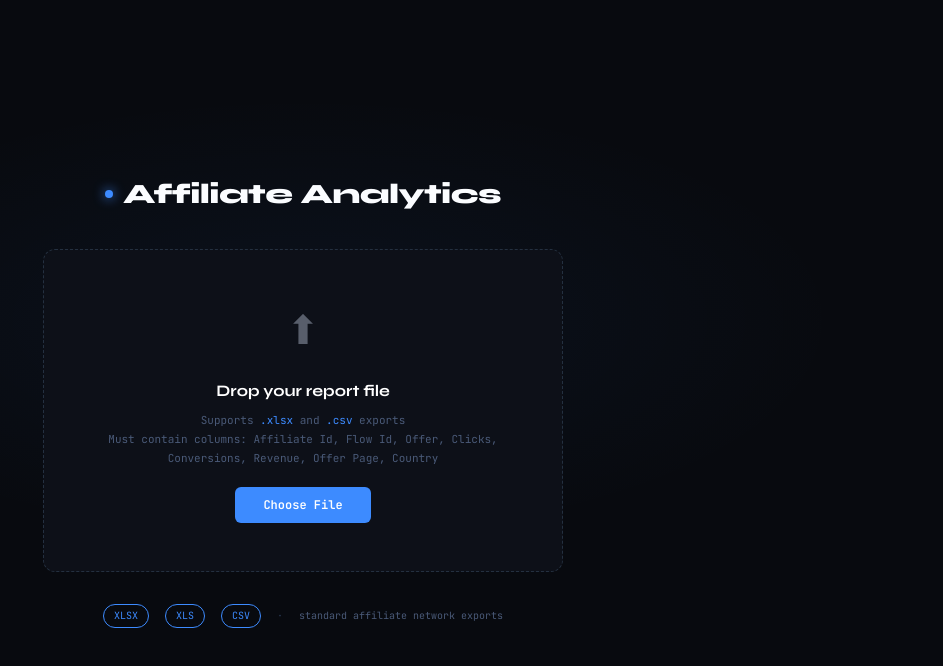
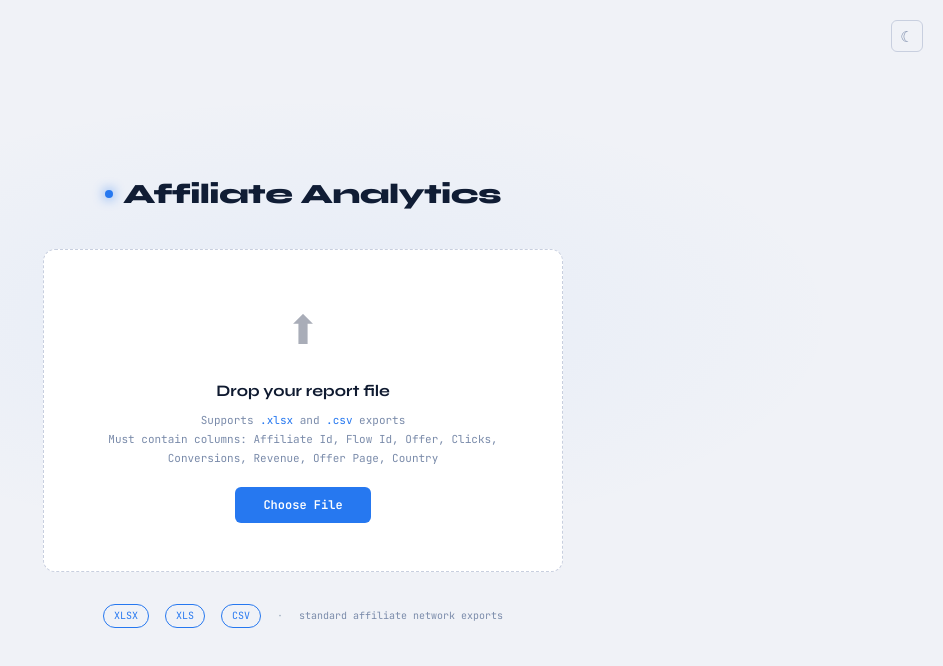
Before and after one commit to adgvkty/flowopt.github.io, a plain HTML site: page index.html in a window 1280 px wide. Shown: the whole page, without its empty margins (337-1280 px from the left). Drawn offline with Linux system fonts and the light colour scheme.

Commit message:
Add files via upload

```diff
--- a/index.html
+++ b/index.html
@@ -25,6 +25,58 @@
   --red: #ff5566;
   --orange: #ff8c44;
   --glow: rgba(61,139,255,0.08);
+  --logo-color: #fff;
+  --chip-val: #fff;
+  --kv-color: #fff;
+  --country-code-color: #fff;
+}
+
+[data-theme="light"] {
+  --bg: #f0f2f7;
+  --surface: #ffffff;
+  --surface2: #f5f7fb;
+  --surface3: #eaecf4;
+  --border: #dde2ee;
+  --border2: #c8cfdf;
+  --text: #2a3550;
+  --muted: #7a8baa;
+  --dim: #a0aec0;
+  --accent: #2678f0;
+  --accent2: #5a52e0;
+  --green: #16a865;
+  --yellow: #c89010;
+  --red: #e03048;
+  --orange: #d06020;
+  --glow: rgba(38,120,240,0.06);
+  --logo-color: #0f1a30;
+  --chip-val: #0f1a30;
+  --kv-color: #0f1a30;
+  --country-code-color: #0f1a30;
+}
+
+@media (prefers-color-scheme: light) {
+  :root:not([data-theme="dark"]) {
+    --bg: #f0f2f7;
+    --surface: #ffffff;
+    --surface2: #f5f7fb;
+    --surface3: #eaecf4;
+    --border: #dde2ee;
+    --border2: #c8cfdf;
+    --text: #2a3550;
+    --muted: #7a8baa;
+    --dim: #a0aec0;
+    --accent: #2678f0;
+    --accent2: #5a52e0;
+    --green: #16a865;
+    --yellow: #c89010;
+    --red: #e03048;
+    --orange: #d06020;
+    --glow: rgba(38,120,240,0.06);
+    --logo-color: #0f1a30;
+    --chip-val: #0f1a30;
+    --kv-color: #0f1a30;
+    --country-code-color: #0f1a30;
+  }
 }
 
 * { box-sizing: border-box; margin: 0; padding: 0; }
@@ -63,7 +115,7 @@ body {
   font-size: 28px;
   font-weight: 800;
   letter-spacing: -0.02em;
-  color: #fff;
+  color: var(--logo-color);
   display: flex;
   align-items: center;
   gap: 10px;
@@ -104,7 +156,7 @@ body {
   font-family: 'Syne', sans-serif;
   font-size: 16px;
   font-weight: 700;
-  color: #fff;
+  color: var(--logo-color);
   margin-bottom: 8px;
 }
 
@@ -173,7 +225,7 @@ body {
   font-family: 'Syne', sans-serif;
   font-size: 14px;
   font-weight: 700;
-  color: #fff;
+  color: var(--logo-color);
   margin-bottom: 4px;
 }
 
@@ -268,7 +320,7 @@ body {
   font-family: 'Syne', sans-serif;
   font-size: 15px;
   font-weight: 800;
-  color: #fff;
+  color: var(--logo-color);
   letter-spacing: -0.02em;
   display: flex;
   align-items: center;
@@ -282,7 +334,7 @@ body {
 .top-stats { display: flex; gap: 20px; }
 
 .ts { display: flex; flex-direction: column; align-items: flex-end; }
-.ts .v { font-size: 13px; font-weight: 600; color: #fff; }
+.ts .v { font-size: 13px; font-weight: 600; color: var(--logo-color); }
 .ts .l { font-size: 9px; color: var(--muted); text-transform: uppercase; letter-spacing: .07em; }
 
 .reload-btn {
@@ -477,7 +529,7 @@ body {
 .country-code {
   font-size: 12px;
   font-weight: 600;
-  color: #fff;
+  color: var(--logo-color);
   letter-spacing: .02em;
 }
 
@@ -516,7 +568,7 @@ body {
   font-family: 'Syne', sans-serif;
   font-size: 26px;
   font-weight: 800;
-  color: #fff;
+  color: var(--logo-color);
   letter-spacing: -0.02em;
 }
 
@@ -533,7 +585,7 @@ body {
   min-width: 64px;
 }
 
-.chip .cv { font-size: 14px; font-weight: 700; color: #fff; }
+.chip .cv { font-size: 14px; font-weight: 700; color: var(--logo-color); }
 .chip .cl { font-size: 9px; color: var(--muted); text-transform: uppercase; letter-spacing: .06em; margin-top: 1px; }
 
 .section-lbl {
@@ -606,7 +658,7 @@ body {
 }
 
 .kpi { display: flex; flex-direction: column; }
-.kpi .kv { font-size: 11px; font-weight: 600; color: #fff; }
+.kpi .kv { font-size: 11px; font-weight: 600; color: var(--logo-color); }
 .kpi .kl { font-size: 9px; color: var(--muted); text-transform: uppercase; letter-spacing: .05em; }
 
 .offer-metric {
@@ -676,7 +728,31 @@ body {
 .r3 { background: rgba(61,139,255,.07); color: var(--muted); }
 .rn { color: var(--dim); font-size: 8px; }
 
-/* scrollbars */
+/* ─── THEME TOGGLE ─── */
+.theme-toggle {
+  width: 32px;
+  height: 32px;
+  border-radius: 6px;
+  border: 1px solid var(--border2);
+  background: transparent;
+  color: var(--muted);
+  cursor: pointer;
+  display: flex;
+  align-items: center;
+  justify-content: center;
+  font-size: 15px;
+  transition: all .15s;
+  flex-shrink: 0;
+  line-height: 1;
+}
+.theme-toggle:hover { border-color: var(--accent); color: var(--accent); }
+
+.upload-theme-toggle {
+  position: absolute;
+  top: 20px;
+  right: 20px;
+}
+
 ::-webkit-scrollbar { width: 3px; height: 3px; }
 ::-webkit-scrollbar-track { background: transparent; }
 ::-webkit-scrollbar-thumb { background: var(--border2); border-radius: 3px; }
@@ -690,6 +766,7 @@ body {
 
 <!-- UPLOAD SCREEN -->
 <div id="uploadScreen">
+  <button class="theme-toggle upload-theme-toggle" id="uploadThemeBtn" onclick="toggleTheme()" title="Toggle theme">☀</button>
   <div class="upload-logo"><div class="dot"></div> Affiliate Analytics</div>
 
   <div class="upload-zone" id="dropZone">
@@ -735,6 +812,7 @@ body {
     <div class="top-meta" id="topMeta"></div>
     <div class="top-stats" id="topStats"></div>
     <button class="reload-btn" onclick="resetUpload()">↺ Load New File</button>
+    <button class="theme-toggle" id="appThemeBtn" onclick="toggleTheme()" title="Toggle theme">☀</button>
   </div>
 
   <!-- Affiliate tabs -->
@@ -1232,6 +1310,41 @@ function togglePages(idx) {
   const el = document.getElementById('pw-' + idx);
   if (el) el.classList.toggle('open');
 }
+
+// ── Theme ──
+function getSystemTheme() {
+  return window.matchMedia('(prefers-color-scheme: light)').matches ? 'light' : 'dark';
+}
+
+function applyTheme(theme) {
+  document.documentElement.setAttribute('data-theme', theme);
+  const icon = theme === 'light' ? '☾' : '☀';
+  const title = theme === 'light' ? 'Switch to dark theme' : 'Switch to light theme';
+  ['uploadThemeBtn', 'appThemeBtn'].forEach(id => {
+    const btn = document.getElementById(id);
+    if (btn) { btn.textContent = icon; btn.title = title; }
+  });
+  localStorage.setItem('aa-theme', theme);
+}
+
+function toggleTheme() {
+  const current = document.documentElement.getAttribute('data-theme') || getSystemTheme();
+  applyTheme(current === 'dark' ? 'light' : 'dark');
+}
+
+// Init: respect saved preference, otherwise follow system
+(function initTheme() {
+  const saved = localStorage.getItem('aa-theme');
+  const theme = saved || getSystemTheme();
+  applyTheme(theme);
+
+  // Also respond to system theme changes if no preference saved
+  window.matchMedia('(prefers-color-scheme: light)').addEventListener('change', e => {
+    if (!localStorage.getItem('aa-theme')) {
+      applyTheme(e.matches ? 'light' : 'dark');
+    }
+  });
+}());
 </script>
 </body>
 </html>
```
